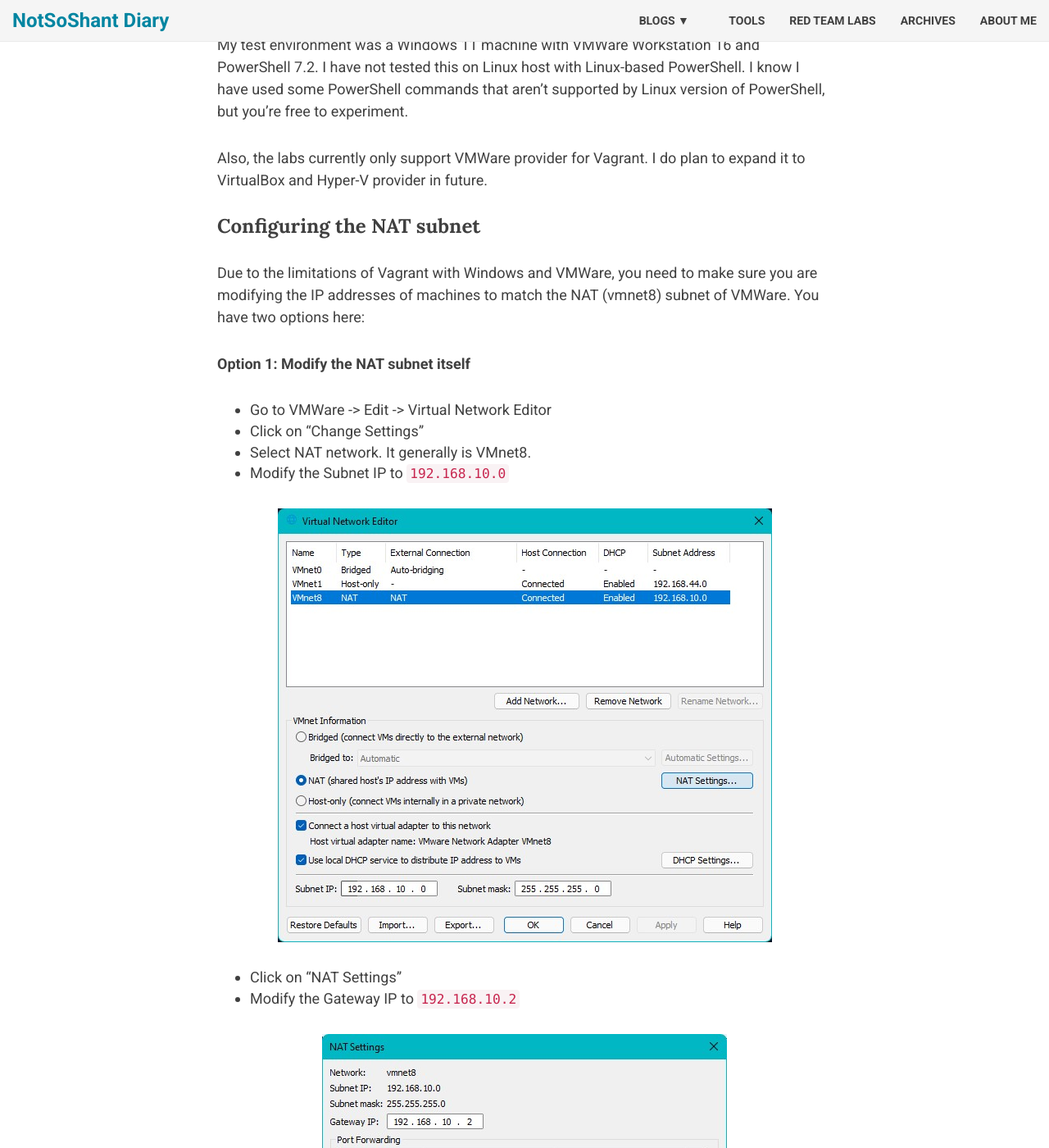
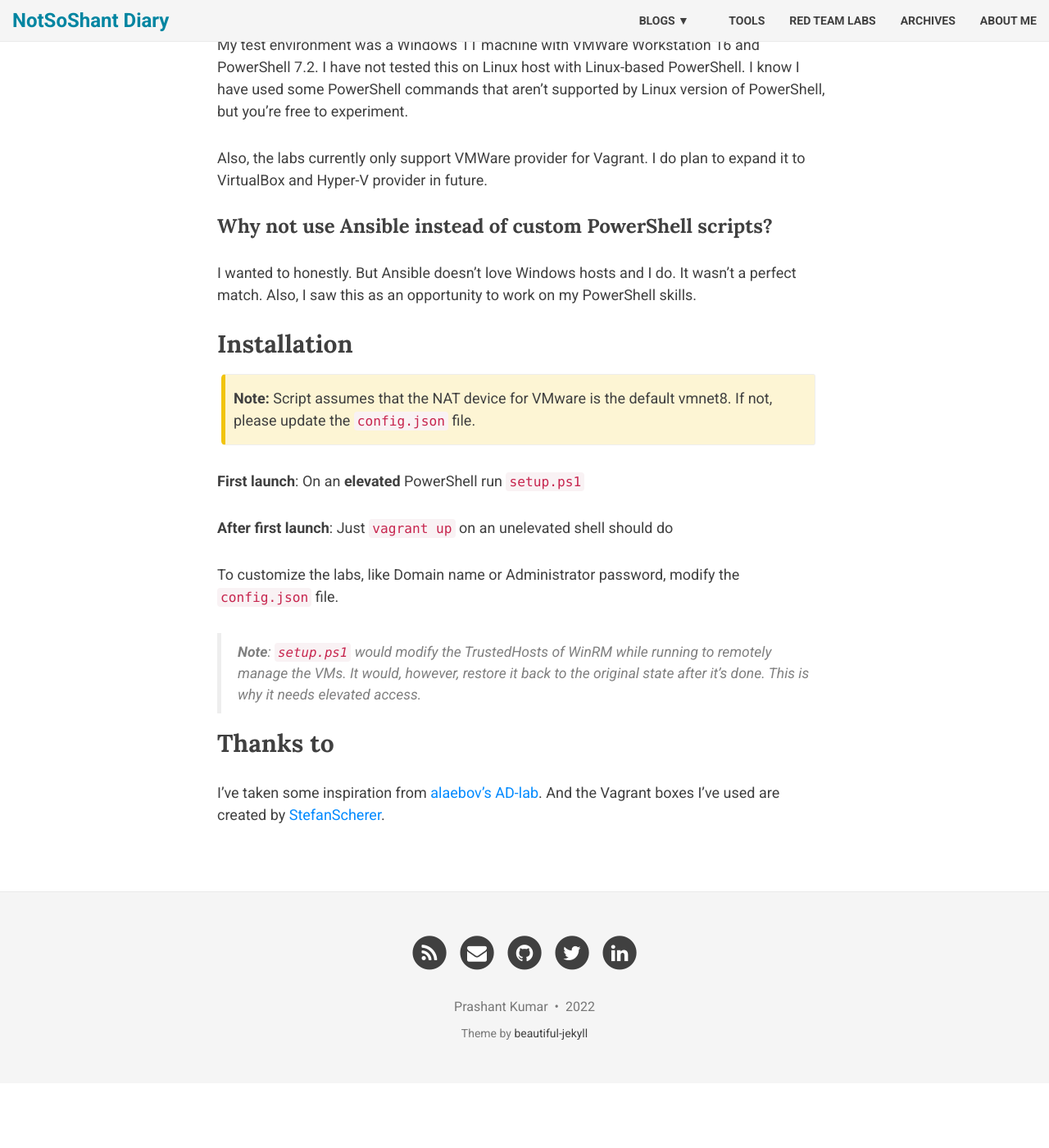
Before and after one commit to notsoshant/notsoshant.github.io, a Jekyll site: the page built from rtlabs.md, in a window 1280 px wide and 1400 px high, scrolled down 945 px. Shown: the whole window at 82% size. Built offline with Jekyll 4.4.1, drawn with Linux system fonts in a browser that asks for light colours; after the commit the page ends 2266 px from its top, so only the background shows below that; some of the changed text lies outside the part shown.

Commit message:
Update rtlabs.md

```diff
--- a/rtlabs.md
+++ b/rtlabs.md
@@ -34,30 +34,6 @@ My test environment was a Windows 11 machine with VMWare Workstation 16 and Powe
 
 Also, the labs currently only support VMWare provider for Vagrant. I do plan to expand it to VirtualBox and Hyper-V provider in future.
 
-### Configuring the NAT subnet
-
-Due to the limitations of Vagrant with Windows and VMWare, you need to make sure you are modifying the IP addresses of machines to match the NAT (vmnet8) subnet of VMWare. You have two options here:
-
-**Option 1: Modify the NAT subnet itself**
-
-- Go to VMWare -> Edit -> Virtual Network Editor
-- Click on "Change Settings"
-- Select NAT network. It generally is VMnet8.
-- Modify the Subnet IP to  `192.168.10.0`
-
-![VMNAT](/img/rtlabs/vmnat.jpg){: .center-block :}
-
-- Click on "NAT Settings"
-- Modify the Gateway IP to `192.168.10.2`
-
-![VMNAT-2](/img/rtlabs/vmnat-2.jpg){: .center-block :}
-
-- Save the changes
-
-**Option 2: Modify the IP addresses in `config.json`**
-
-If you cannot modify the NAT subnet for any reason, open the `config.json` file and modify the IP addresses of all the machines to match the NAT subnet.
-
 ### Why not use Ansible instead of custom PowerShell scripts?
 
 I wanted to honestly. But Ansible doesn't love Windows hosts and I do. It wasn't a perfect match. Also, I saw this as an opportunity to work on my PowerShell skills.
@@ -65,7 +41,7 @@ I wanted to honestly. But Ansible doesn't love Windows hosts and I do. It wasn't
 ## Installation
 
 {: .box-warning :}
-**Important:** Make sure you have matched machine's IP addresses with NAT subnet. Go through the "Configuring the NAT subnet" section above for details.
+**Note:** Script assumes that the NAT device for VMware is the default vmnet8. If not, please update the `config.json` file.
 
 **First launch**: On an **elevated** PowerShell run `setup.ps1`
 
```
